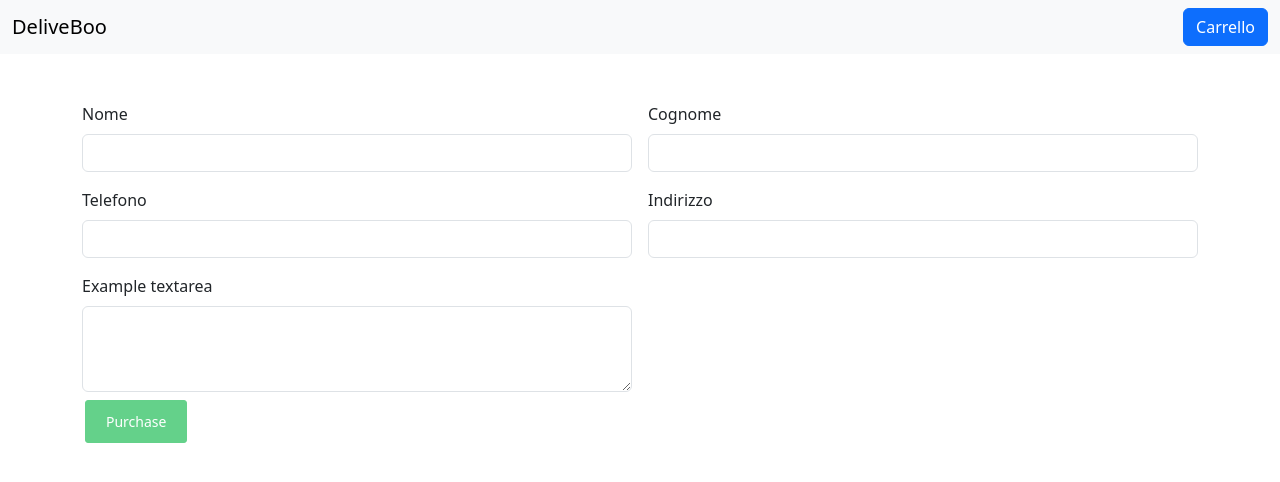
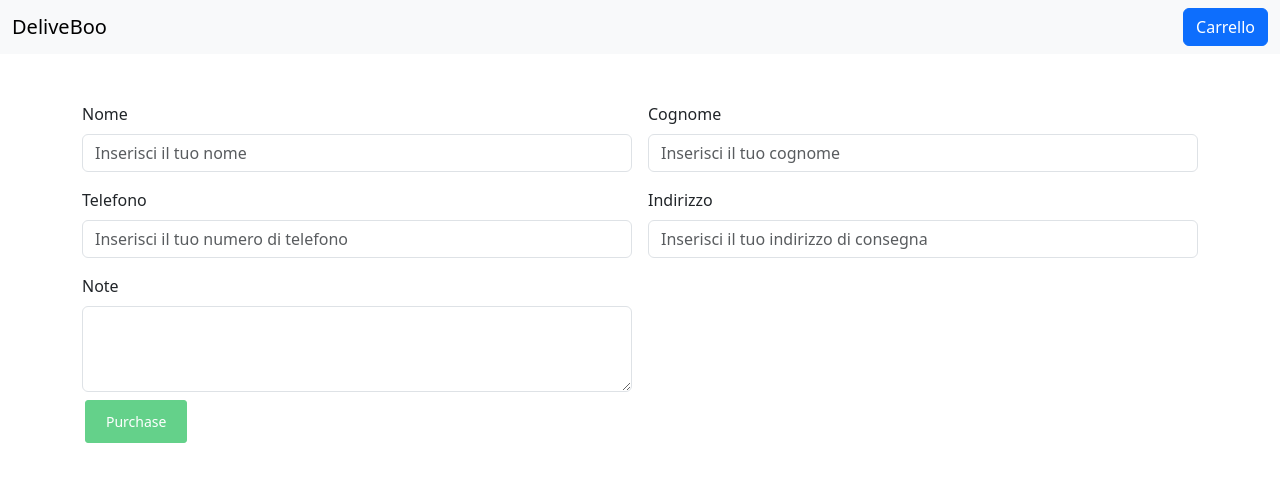
Before and after one commit to RodiaGiordano/DeliveBoo_Team7_Vue, a Vue app: page /test in a window 1280 px wide. Shown: the top 482 px of the page. Built offline with nearby package versions, Linux system fonts and the light colour scheme; no server answers.

Commit message:
add client validation

```diff
--- a/src/pages/TestPage.vue
+++ b/src/pages/TestPage.vue
@@ -59,22 +59,22 @@ export default {
     <form class="row g-3" id="ciao">
       <div class="col-md-6">
         <label for="inputName" class="form-label">Nome</label>
-        <input type="text" class="form-control" id="inputname" required />
+        <input type="text" class="form-control" id="inputname" placeholder="Inserisci il tuo nome" pattern="[A-Za-z ']+" title="Inserisci un nome valido (solo lettere e spazi)" required />
       </div>
       <div class="col-md-6">
         <label for="inputLastName" class="form-label">Cognome</label>
-        <input type="text" class="form-control" id="inputLastName" required />
+        <input type="text" class="form-control" id="inputLastName" placeholder="Inserisci il tuo cognome" pattern="[A-Za-z ']+" title="Inserisci un cognome valido (solo lettere e spazi)" required />
       </div>
       <div class="col-6">
         <label for="inputTell" class="form-label">Telefono</label>
-        <input type="text" class="form-control" id="inputTell" pattern="[0-9]{9,15}" title="porco dio" required />
+        <input type="text" class="form-control" id="inputTell" placeholder="Inserisci il tuo numero di telefono" pattern="[0-9]{9,15}" title="Inserisci un numero di telefono valido" maxlength="15" minlength="9" required />
       </div>
       <div class="col-6">
         <label for="inputAddress" class="form-label">Indirizzo</label>
-        <input type="text" class="form-control" id="inputAddress" required />
+        <input type="text" class="form-control" id="inputAddress" placeholder="Inserisci il tuo indirizzo di consegna" pattern="[a-zA-Z0-9]+" title="Inserisci un indirizzo di consegna valido" required />
       </div>
       <div class="col-md-6">
-        <label for="inputNote" class="form-label">Example textarea</label>
+        <label for="inputNote" class="form-label">Note</label>
         <textarea class="form-control" id="inputNote" rows="3"></textarea>
       </div>
     </form>
```
